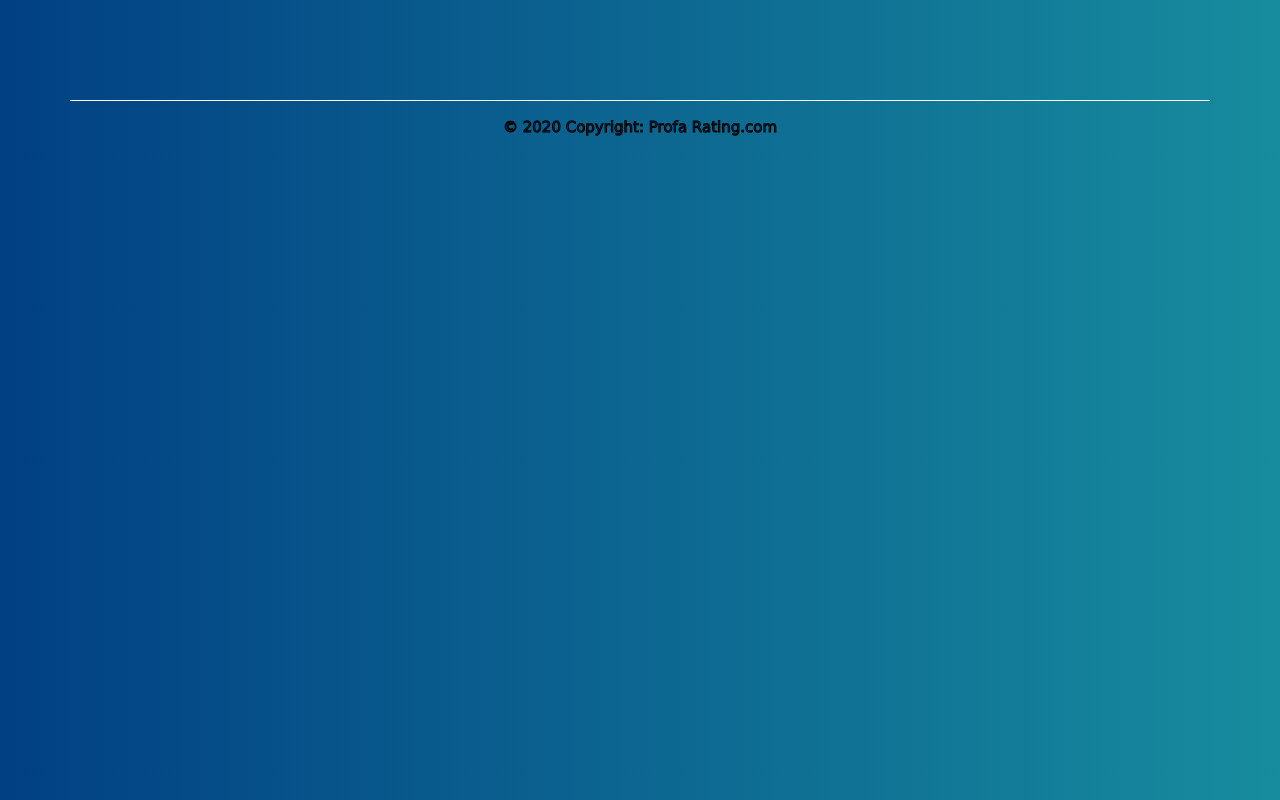
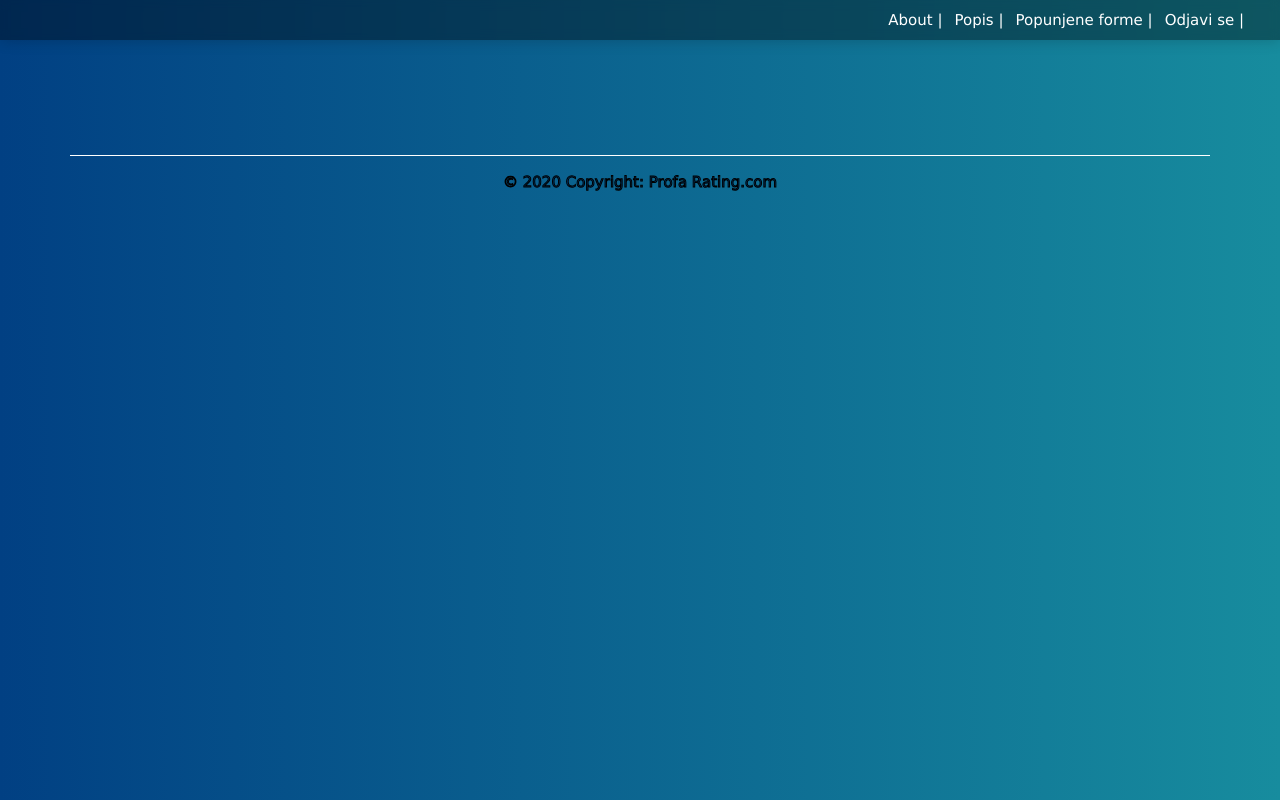
Before and after one commit to stopcagic/profa-rating, a Vue app in the folder FRONTEND/: page /oznacene in a window 1280 px wide. Built offline with nearby package versions, Linux system fonts and the light colour scheme; sample sign-in values are in the browser's storage; what vue-js-modal would draw is missing.

Commit message:
dodane popunjene forme

```diff
--- a/FRONTEND/src/components/header.vue
+++ b/FRONTEND/src/components/header.vue
@@ -4,26 +4,31 @@
       <ul type="button" class="navbar">
         <button class="button">
           <router-link class="link" to="/">
-            <a class="dugme">About</a>
+            <a class="dugme">About |</a>
           </router-link>
         </button>
 
         <button class="button">
           <router-link class="link" to="/popis">
-            <a class="dugme">Popis</a>
+            <a class="dugme">Popis |</a>
+          </router-link>
+        </button>
+        <button class="button">
+          <router-link class="link" to="/oznacene">
+            <a class="dugme">Popunjene forme |</a>
           </router-link>
         </button>
         <div v-if="!auth.authenticated">
           <button class="button">
             <router-link class="link" to="/prijava">
-              <a class="dugme">Prijava</a>
+              <a class="dugme">Prijava |</a>
             </router-link>
           </button>
         </div>
         <div v-if="auth.authenticated">
           <button class="button" @click="logout">
             <router-link class="link" to="/">
-              <a class="dugme odjava">Odjavi se</a>
+              <a class="dugme odjava">Odjavi se |</a>
             </router-link>
           </button>
         </div>
@@ -101,7 +106,6 @@ ul {
 
 .link {
   color: white;
-  font-weight: bold;
 }
 @-webkit-keyframes w70 {
   from {
--- a/FRONTEND/src/router/index.js
+++ b/FRONTEND/src/router/index.js
@@ -20,6 +20,11 @@ const routes = [
     path: "/popis",
     name: "Popis",
     component: () => import("../views/Popis.vue"),
+  },
+  {
+    path: "/oznacene",
+    name: "Oznacene",
+    component: () => import("../views/oznaceneForme.vue"),
   },
   {
     path: "/prijava",
--- /dev/null
+++ b/FRONTEND/src/views/oznaceneForme.vue
@@ -0,0 +1,67 @@
+<template>
+  <div class="w3-container">
+    <appheader class="navbar-about"></appheader>
+
+    <div class="container w3-center w3-animate-right">
+      <div v-for="profesor in profesori" :key="profesor._id">
+        <kartica :info="profesor" />
+      </div>
+    </div>
+  </div>
+</template>
+
+
+<script>
+import { profs, auth } from "@/services";
+import regeneratorRuntime from "regenerator-runtime";
+import kartica from "@/components/kartica.vue";
+import appheader from "@/components/header";
+export default {
+  name: "Home",
+  data() {
+    return {
+      profesori: []
+    };
+  },
+  components: {
+    kartica,
+    appheader
+  },
+  async created() {
+    // this.fetchPosts();
+  },
+  methods: {
+    // async fetchPosts() {
+    //   let faks = auth.getFaks();
+    //   this.profesori = await profs.getall(faks);
+    // }
+  }
+};
+</script>
+<style scoped>
+.container {
+  margin: 0px auto 10x;
+  padding: 0px;
+  font-family: "Gotu", sans-serif;
+  text-align: center;
+  height: 100%;
+}
+.w3-container {
+  padding: 0px;
+  margin: 0px;
+}
+.navbar-about {
+  -webkit-animation: w100 3s ease backwards;
+}
+.navbar-about w100 {
+  margin-left: 0%;
+}
+@-webkit-keyframes w100 {
+  from {
+    margin-left: 50%;
+  }
+  to {
+    margin-left: 0%;
+  }
+}
+</style>
```
